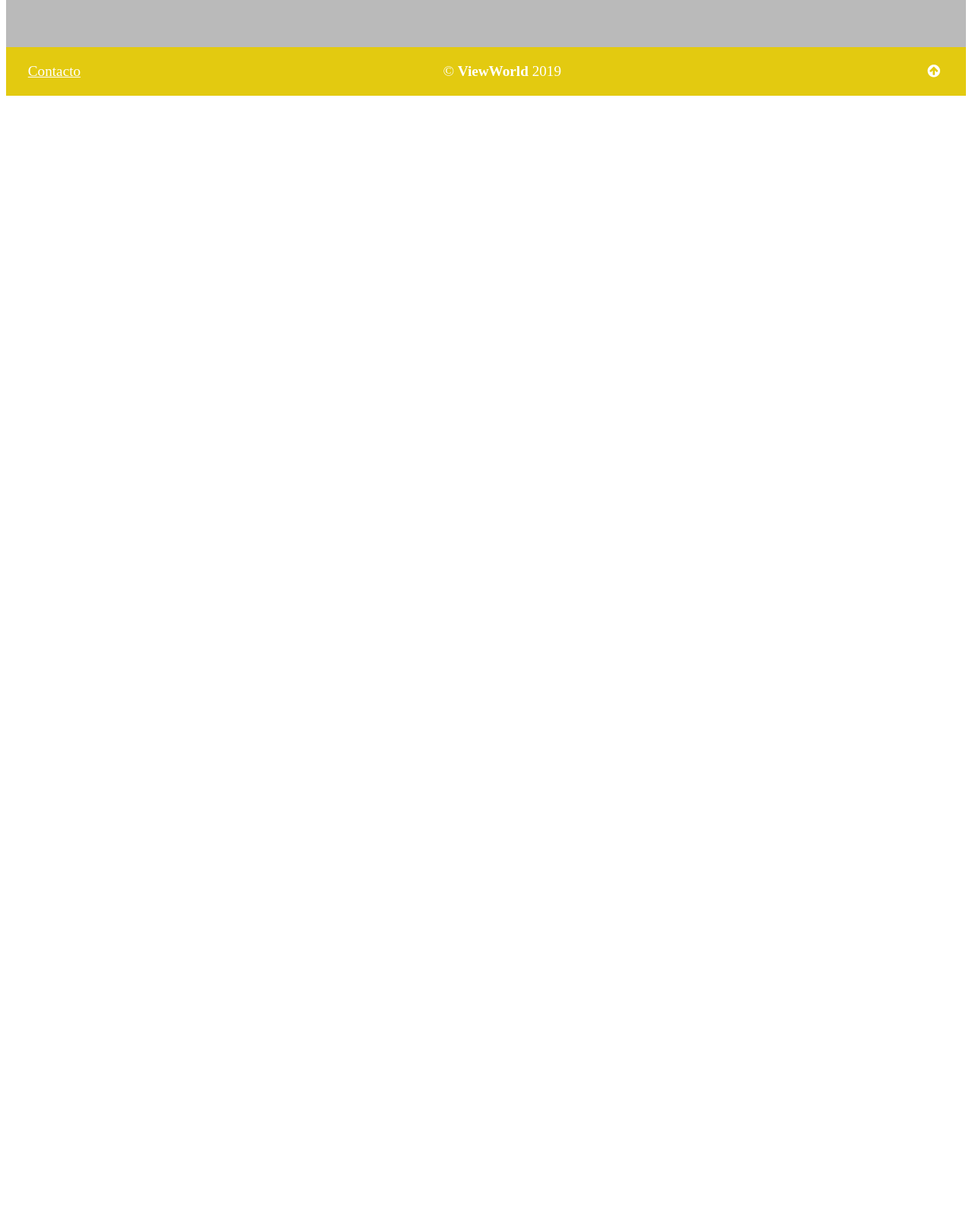
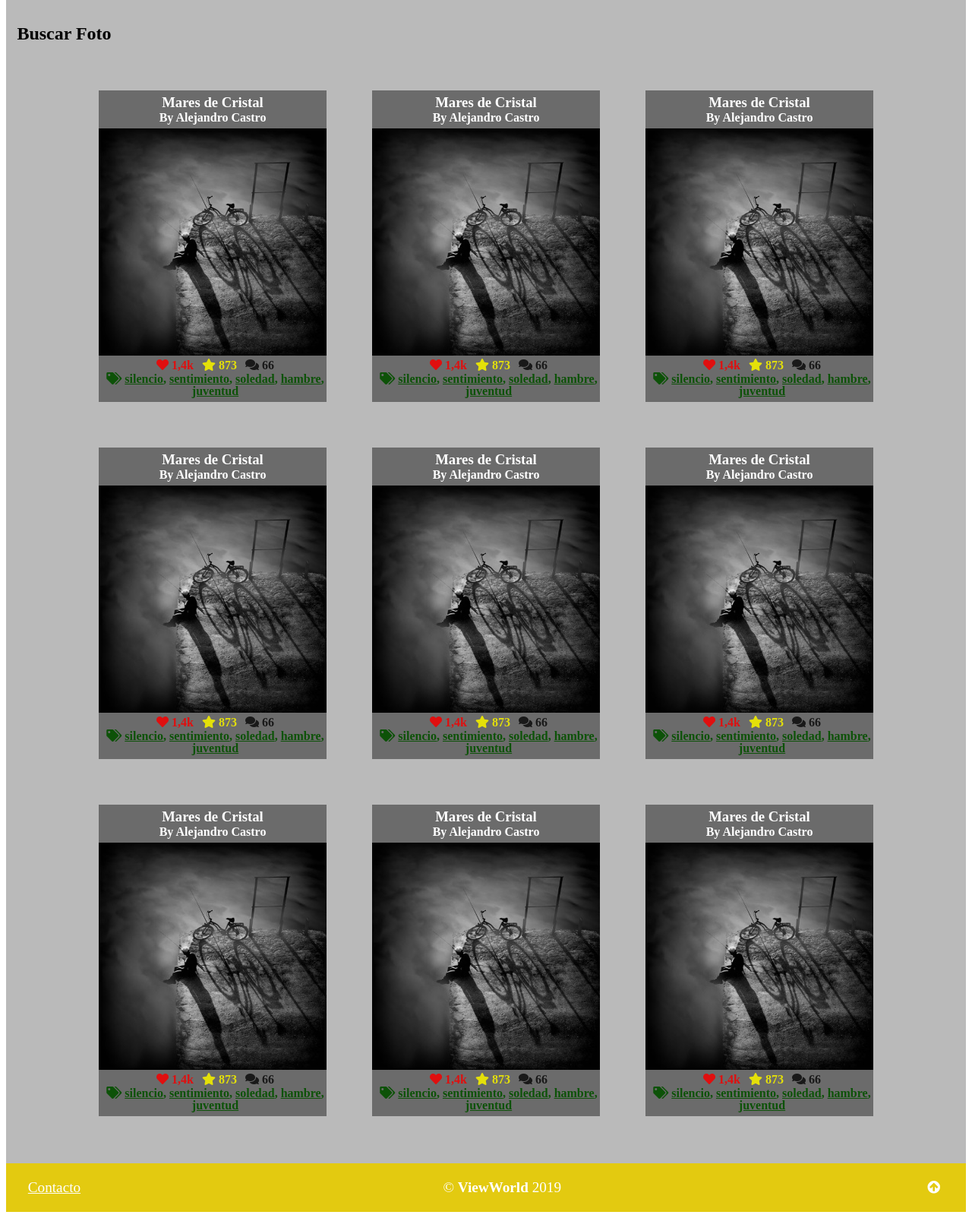
Before and after one commit to AlejandroDCastro/PCW, a PHP site: the page made by Práctica 1/buscar.html in a window 1280 px wide. Shown: the part 304-1907 px from the top of the page at 76% size. Before the commit the page ends 430 px from the top, so only its background shows below. Run offline with PHP 8.4, Linux system fonts and the light colour scheme; some web fonts are replaced.

Commit message:
No me ha dado tiempo a terminar la practica

```diff
--- a/Práctica 1/buscar.html
+++ b/Práctica 1/buscar.html
@@ -28,7 +28,240 @@
 		</ul>
 	</nav>
 	<main>
-		<h2></h2>
+		<h2>Buscar Foto</h2>
+		<section>
+			<form>
+
+			</form>
+		</section>
+		<section>
+			<h2>Malditos warnings</h2>
+			<article>
+				<hgroup>
+					<h3>
+						<a href="foto.html">Mares de Cristal</a>
+					</h3>
+					<h4>
+						<a href="buscar.html">By Alejandro Castro</a>
+					</h4>
+				</hgroup>
+				<a href="foto.html">
+					<img src="Images/fotografia.jpg" alt="Fotografía no disponible">
+				</a>
+				<p>
+					<i class="fas fa-heart"> 1,4k</i>
+					<i class="fas fa-star"> 873</i>
+					<i class="fas fa-comments"> 66</i>
+					<i class="fas fa-tags">
+						<a href="buscar.html">silencio</a>,
+						<a href="buscar.html">sentimiento</a>,
+						<a href="buscar.html">soledad</a>,
+						<a href="buscar.html">hambre</a>,
+						<a href="buscar.html">juventud</a>
+					</i>
+				</p>
+			</article>
+			<article>
+				<hgroup>
+					<h3>
+						<a href="foto.html">Mares de Cristal</a>
+					</h3>
+					<h4>
+						<a href="buscar.html">By Alejandro Castro</a>
+					</h4>
+				</hgroup>
+				<a href="foto.html">
+					<img src="Images/fotografia.jpg" alt="Fotografía no disponible">
+				</a>
+				<p>
+					<i class="fas fa-heart"> 1,4k</i>
+					<i class="fas fa-star"> 873</i>
+					<i class="fas fa-comments"> 66</i>
+					<i class="fas fa-tags">
+						<a href="buscar.html">silencio</a>,
+						<a href="buscar.html">sentimiento</a>,
+						<a href="buscar.html">soledad</a>,
+						<a href="buscar.html">hambre</a>,
+						<a href="buscar.html">juventud</a>
+					</i>
+				</p>
+			</article>
+			<article>
+				<hgroup>
+					<h3>
+						<a href="foto.html">Mares de Cristal</a>
+					</h3>
+					<h4>
+						<a href="buscar.html">By Alejandro Castro</a>
+					</h4>
+				</hgroup>
+				<a href="foto.html">
+					<img src="Images/fotografia.jpg" alt="Fotografía no disponible">
+				</a>
+				<p>
+					<i class="fas fa-heart"> 1,4k</i>
+					<i class="fas fa-star"> 873</i>
+					<i class="fas fa-comments"> 66</i>
+					<i class="fas fa-tags">
+						<a href="buscar.html">silencio</a>,
+						<a href="buscar.html">sentimiento</a>,
+						<a href="buscar.html">soledad</a>,
+						<a href="buscar.html">hambre</a>,
+						<a href="buscar.html">juventud</a>
+					</i>
+				</p>
+			</article>
+			<article>
+				<hgroup>
+					<h3>
+						<a href="foto.html">Mares de Cristal</a>
+					</h3>
+					<h4>
+						<a href="buscar.html">By Alejandro Castro</a>
+					</h4>
+				</hgroup>
+				<a href="foto.html">
+					<img src="Images/fotografia.jpg" alt="Fotografía no disponible">
+				</a>
+				<p>
+					<i class="fas fa-heart"> 1,4k</i>
+					<i class="fas fa-star"> 873</i>
+					<i class="fas fa-comments"> 66</i>
+					<i class="fas fa-tags">
+						<a href="buscar.html">silencio</a>,
+						<a href="buscar.html">sentimiento</a>,
+						<a href="buscar.html">soledad</a>,
+						<a href="buscar.html">hambre</a>,
+						<a href="buscar.html">juventud</a>
+					</i>
+				</p>
+			</article>
+			<article>
+				<hgroup>
+					<h3>
+						<a href="foto.html">Mares de Cristal</a>
+					</h3>
+					<h4>
+						<a href="buscar.html">By Alejandro Castro</a>
+					</h4>
+				</hgroup>
+				<a href="foto.html">
+					<img src="Images/fotografia.jpg" alt="Fotografía no disponible">
+				</a>
+				<p>
+					<i class="fas fa-heart"> 1,4k</i>
+					<i class="fas fa-star"> 873</i>
+					<i class="fas fa-comments"> 66</i>
+					<i class="fas fa-tags">
+						<a href="buscar.html">silencio</a>,
+						<a href="buscar.html">sentimiento</a>,
+						<a href="buscar.html">soledad</a>,
+						<a href="buscar.html">hambre</a>,
+						<a href="buscar.html">juventud</a>
+					</i>
+				</p>
+			</article>
+			<article>
+				<hgroup>
+					<h3>
+						<a href="foto.html">Mares de Cristal</a>
+					</h3>
+					<h4>
+						<a href="buscar.html">By Alejandro Castro</a>
+					</h4>
+				</hgroup>
+				<a href="foto.html">
+					<img src="Images/fotografia.jpg" alt="Fotografía no disponible">
+				</a>
+				<p>
+					<i class="fas fa-heart"> 1,4k</i>
+					<i class="fas fa-star"> 873</i>
+					<i class="fas fa-comments"> 66</i>
+					<i class="fas fa-tags">
+						<a href="buscar.html">silencio</a>,
+						<a href="buscar.html">sentimiento</a>,
+						<a href="buscar.html">soledad</a>,
+						<a href="buscar.html">hambre</a>,
+						<a href="buscar.html">juventud</a>
+					</i>
+				</p>
+			</article>
+			<article>
+				<hgroup>
+					<h3>
+						<a href="foto.html">Mares de Cristal</a>
+					</h3>
+					<h4>
+						<a href="buscar.html">By Alejandro Castro</a>
+					</h4>
+				</hgroup>
+				<a href="foto.html">
+					<img src="Images/fotografia.jpg" alt="Fotografía no disponible">
+				</a>
+				<p>
+					<i class="fas fa-heart"> 1,4k</i>
+					<i class="fas fa-star"> 873</i>
+					<i class="fas fa-comments"> 66</i>
+					<i class="fas fa-tags">
+						<a href="buscar.html">silencio</a>,
+						<a href="buscar.html">sentimiento</a>,
+						<a href="buscar.html">soledad</a>,
+						<a href="buscar.html">hambre</a>,
+						<a href="buscar.html">juventud</a>
+					</i>
+				</p>
+			</article>
+			<article>
+				<hgroup>
+					<h3>
+						<a href="foto.html">Mares de Cristal</a>
+					</h3>
+					<h4>
+						<a href="buscar.html">By Alejandro Castro</a>
+					</h4>
+				</hgroup>
+				<a href="foto.html">
+					<img src="Images/fotografia.jpg" alt="Fotografía no disponible">
+				</a>
+				<p>
+					<i class="fas fa-heart"> 1,4k</i>
+					<i class="fas fa-star"> 873</i>
+					<i class="fas fa-comments"> 66</i>
+					<i class="fas fa-tags">
+						<a href="buscar.html">silencio</a>,
+						<a href="buscar.html">sentimiento</a>,
+						<a href="buscar.html">soledad</a>,
+						<a href="buscar.html">hambre</a>,
+						<a href="buscar.html">juventud</a>
+					</i>
+				</p>
+			</article>
+			<article>
+				<hgroup>
+					<h3>
+						<a href="foto.html">Mares de Cristal</a>
+					</h3>
+					<h4>
+						<a href="buscar.html">By Alejandro Castro</a>
+					</h4>
+				</hgroup>
+				<a href="foto.html">
+					<img src="Images/fotografia.jpg" alt="Fotografía no disponible">
+				</a>
+				<p>
+					<i class="fas fa-heart"> 1,4k</i>
+					<i class="fas fa-star"> 873</i>
+					<i class="fas fa-comments"> 66</i>
+					<i class="fas fa-tags">
+						<a href="buscar.html">silencio</a>,
+						<a href="buscar.html">sentimiento</a>,
+						<a href="buscar.html">soledad</a>,
+						<a href="buscar.html">hambre</a>,
+						<a href="buscar.html">juventud</a>
+					</i>
+				</p>
+			</article>
+		</section>
 	</main>
 	<footer>
 		<p><a href="acerca.html">Contacto</a> <span>&copy; <strong>ViewWorld</strong> 2019</span> <a class="icon-up-circled" href="#cabecera"></a></p>
--- a/Práctica 1/css/style.css
+++ b/Práctica 1/css/style.css
@@ -71,6 +71,7 @@
 	background-color: #BABABA;
 	font-family: 'News Cycle';
 	width: 100%;
+	padding-bottom: 2em;
 }
 
 	main > h2 {
```
Also changed, not shown: other parts of Práctica 1/css/style.css (+119 -26 lines), Práctica 1/login.html (+18 -2 lines), Práctica 1/registro.html (+30 -2 lines).
